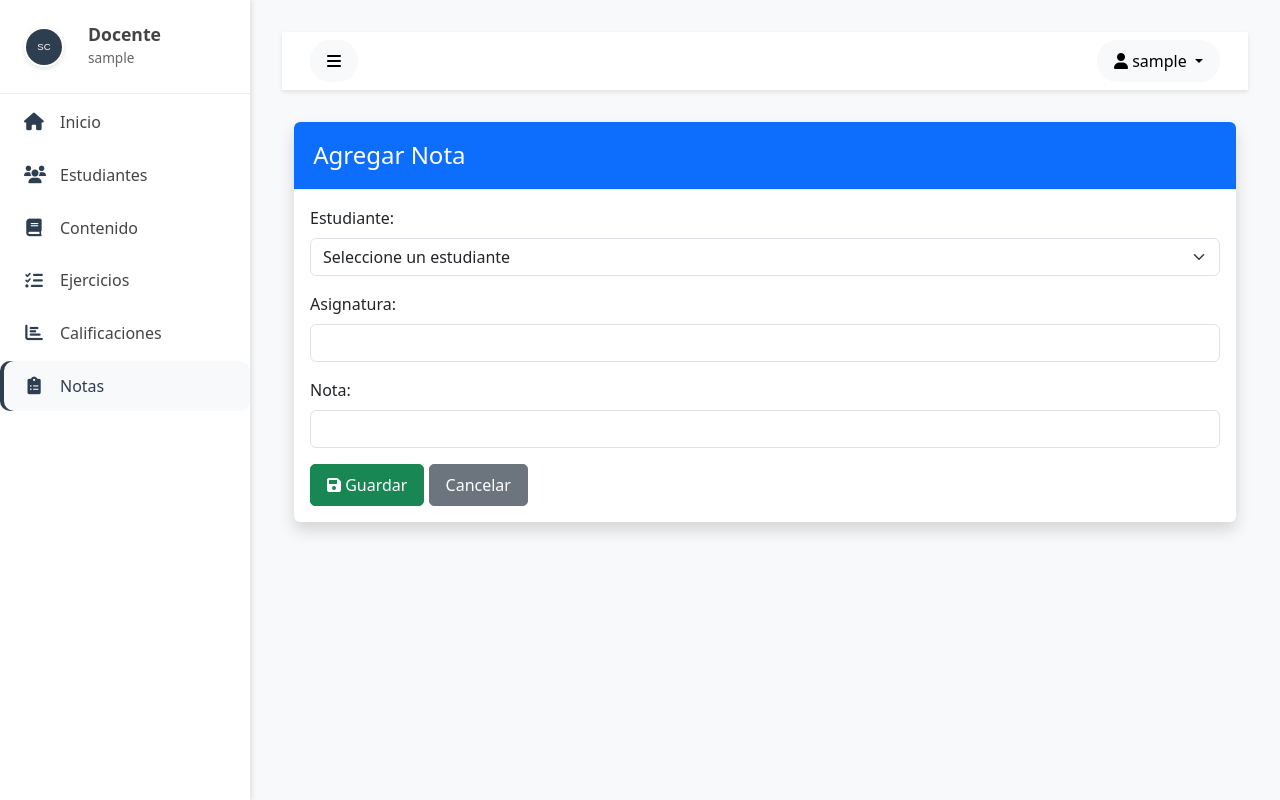
After one commit to diegovillarroelsandy/SistemaColegio, a Flask app: page /docentes/agregar-nota in a window 1280 px wide. The commit adds this page. Run offline with Flask 3, Linux system fonts and the light colour scheme; the visitor is signed in with stand-in values (Sample User, id 1); data that the repository does not hold is empty.

Commit message:
Vista de notas para docentes: templates, rutas y modelos

```diff
--- a/app/routes/docentes.py
+++ b/app/routes/docentes.py
@@ -3,7 +3,7 @@ from flask_login import login_required, current_user
 from app.decorators import teacher_required
 from app.models import db, Usuario, Rol, Docente, Estudiante, Grado, Contenido, Ejercicio, RespuestaEstudiante
 from werkzeug.security import generate_password_hash
-
+from app.models import Nota
 docentes_bp = Blueprint('docentes', __name__, url_prefix='/docentes')
 
 @docentes_bp.route('/')
@@ -99,3 +99,69 @@ def ver_estudiante(id):
         flash('No tienes permiso para ver este estudiante', 'error')
         return redirect(url_for('docentes.estudiantes'))
     return render_template('docentes/ver.html', estudiante=estudiante)
+
+@docentes_bp.route('/notas/agregar', methods=['GET', 'POST'])
+@login_required
+def agregar_nota():
+    estudiantes = Estudiante.query.all()  # O ajusta según tu modelo
+    if request.method == 'POST':
+        estudiante_id = request.form['estudiante_id']
+        asignatura = request.form['asignatura']
+        valor = request.form['valor']
+
+        nueva_nota = Nota(
+            estudiante_id=estudiante_id,
+            asignatura=asignatura,
+            valor=valor,
+            docente_id=current_user.id
+        )
+        db.session.add(nueva_nota)
+        db.session.commit()
+        flash('Nota agregada correctamente', 'success')
+        return redirect(url_for('docentes.notas'))
+
+    return render_template('docentes/agregar_nota.html', estudiantes=estudiantes)
+
+@docentes_bp.route('/notas')
+@login_required
+@teacher_required
+def notas():
+    docente_id = current_user.id
+    notas = Nota.query.filter_by(docente_id=docente_id).all()
+    return render_template('docentes/notas.html', notas=notas)
+
+@docentes_bp.route('/agregar-nota', methods=['GET', 'POST'])
+@login_required
+def agregar_nota_simple():
+    estudiantes = Estudiante.query.all()
+    return render_template('docentes/agregar_nota.html', estudiantes=estudiantes)
+
+@docentes_bp.route('/notas/editar/<int:nota_id>', methods=['GET', 'POST'])
+@login_required
+@teacher_required
+def editar_nota(nota_id):
+    nota = Nota.query.get_or_404(nota_id)
+
+    if request.method == 'POST':
+        nota.asignatura = request.form['asignatura']
+        nota.valor = float(request.form['valor'])
+        db.session.commit()
+        flash('Nota actualizada correctamente', 'success')
+        return redirect(url_for('docentes.notas'))
+
+    return render_template('docentes/editar_nota.html', nota=nota)
+
+@docentes_bp.route('/notas/eliminar/<int:nota_id>', methods=['POST'])
+@login_required
+@teacher_required
+def eliminar_nota(nota_id):
+    nota = Nota.query.get_or_404(nota_id)
+
+    if nota.docente_id != current_user.id:
+        flash('No tienes permiso para eliminar esta nota.', 'danger')
+        return redirect(url_for('docentes.notas'))
+
+    db.session.delete(nota)
+    db.session.commit()
+    flash('Nota eliminada exitosamente.', 'success')
+    return redirect(url_for('docentes.notas'))
--- /dev/null
+++ b/app/templates/docentes/agregar_nota.html
@@ -0,0 +1,67 @@
+{% extends 'docentes/base.html' %}
+
+{% block title %}Agregar Nota - Sistema Colegio{% endblock %}
+
+{% block role %}Docente{% endblock %}
+
+{% block sidebar_content %}
+<a href="{{ url_for('docentes.index') }}" class="sidebar-link">
+    <i class="fas fa-home"></i>
+    <span>Inicio</span>
+</a>
+<a href="{{ url_for('docentes.estudiantes') }}" class="sidebar-link">
+    <i class="fas fa-users"></i>
+    <span>Estudiantes</span>
+</a>
+<a href="{{ url_for('docentes.contenido') }}" class="sidebar-link">
+    <i class="fas fa-book"></i>
+    <span>Contenido</span>
+</a>
+<a href="{{ url_for('docentes.ejercicios') }}" class="sidebar-link">
+    <i class="fas fa-tasks"></i>
+    <span>Ejercicios</span>
+</a>
+<a href="{{ url_for('docentes.calificaciones') }}" class="sidebar-link">
+    <i class="fas fa-chart-bar"></i>
+    <span>Calificaciones</span>
+</a>
+<a href="{{ url_for('docentes.notas') }}" class="sidebar-link active">
+    <i class="fas fa-clipboard-list"></i>
+    <span>Notas</span>
+</a>
+{% endblock %}
+
+{% block content %}
+<div class="container mt-4">
+  <div class="card shadow rounded">
+    <div class="card-header bg-primary text-white">
+      <h4 class="mb-0">Agregar Nota</h4>
+    </div>
+    <div class="card-body">
+      <form method="POST">
+        <div class="mb-3">
+          <label for="estudiante_id" class="form-label">Estudiante:</label>
+          <select class="form-select" id="estudiante_id" name="estudiante_id" required>
+            <option value="" disabled selected>Seleccione un estudiante</option>
+            {% for estudiante in estudiantes %}
+              <option value="{{ estudiante.id }}">{{ estudiante.usuario.correo }}</option>
+            {% endfor %}
+          </select>
+        </div>
+        <div class="mb-3">
+          <label for="asignatura" class="form-label">Asignatura:</label>
+          <input type="text" class="form-control" id="asignatura" name="asignatura" required>
+        </div>
+        <div class="mb-3">
+          <label for="valor" class="form-label">Nota:</label>
+          <input type="number" step="0.1" class="form-control" id="valor" name="valor" required>
+        </div>
+        <button type="submit" class="btn btn-success">
+          <i class="fas fa-save"></i> Guardar
+        </button>
+        <a href="{{ url_for('docentes.notas') }}" class="btn btn-secondary">Cancelar</a>
+      </form>
+    </div>
+  </div>
+</div>
+{% endblock %}
--- a/app/templates/docentes/base.html
+++ b/app/templates/docentes/base.html
@@ -265,7 +265,14 @@
                     <small>{{ current_user.nombre_completo }}</small>
                 </div>
             </div>
-            {% block sidebar_content %}{% endblock %}
+            {% block sidebar_content %}
+            <a href="{{ url_for('docentes.index') }}" class="sidebar-link {% if request.endpoint == 'docentes.index' %}active{% endif %}">
+                <i class="fas fa-home"></i> Inicio
+            </a>
+            <a href="{{ url_for('docentes.notas') }}" class="sidebar-link {% if request.endpoint == 'docentes.notas' %}active{% endif %}">
+                <i class="fas fa-graduation-cap"></i> Notas
+            </a>
+            {% endblock %}
         </nav>
         {% endblock %}
 
--- a/app/templates/docentes/contenido.html
+++ b/app/templates/docentes/contenido.html
@@ -24,6 +24,10 @@
 <a href="{{ url_for('docentes.calificaciones') }}" class="sidebar-link">
     <i class="fas fa-chart-bar"></i>
     <span>Calificaciones</span>
+</a>
+<a href="{{ url_for('docentes.notas') }}" class="sidebar-link active">
+    <i class="fas fa-clipboard-list"></i>
+    <span>Notas</span>
 </a>
 {% endblock %}
 
--- a/app/templates/docentes/estudiantes.html
+++ b/app/templates/docentes/estudiantes.html
@@ -24,6 +24,10 @@
 <a href="{{ url_for('docentes.calificaciones') }}" class="sidebar-link">
     <i class="fas fa-chart-bar"></i>
     <span>Calificaciones</span>
+</a>
+<a href="{{ url_for('docentes.notas') }}" class="sidebar-link active">
+    <i class="fas fa-clipboard-list"></i>
+    <span>Notas</span>
 </a>
 {% endblock %}
 
```
Also changed, not shown: app/models.py (+12 -0 lines), app/templates/docentes/editar_nota.html (added, +37 -0 lines), app/templates/docentes/index.html (+37 -26 lines), app/templates/docentes/notas.html (added, +75 -0 lines), app/templates/docentes/ver.html (line endings or trailing spaces).
